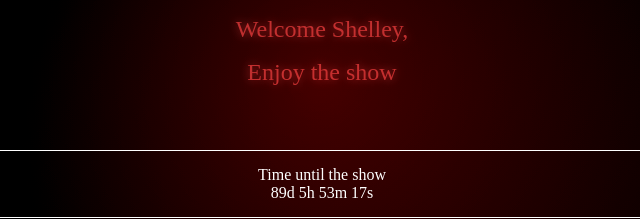
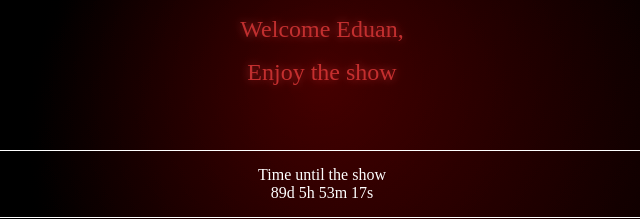
Before and after one commit to JaydenGuilherme2004/EduanQrCode2, a plain HTML site: page index.html in a window 1280 px wide. Shown: the part 317-536 px from the top of the page, 318-958 px from the left. Drawn offline with Linux system fonts and the light colour scheme; a script that the page names is missing; a web font is replaced by a local one.

Commit message:
Update index.html

```diff
--- a/index.html
+++ b/index.html
@@ -316,7 +316,7 @@ text-align: left;
     <div class="title">JAYDEN'S 21ST</div>
     <div class="banner-section">
     </div>
-    <div class="subtitle">Welcome Shelley,</div>
+    <div class="subtitle">Welcome Eduan,</div>
     <div class="subtitle">Enjoy the show</div>
   </div>
 
```
